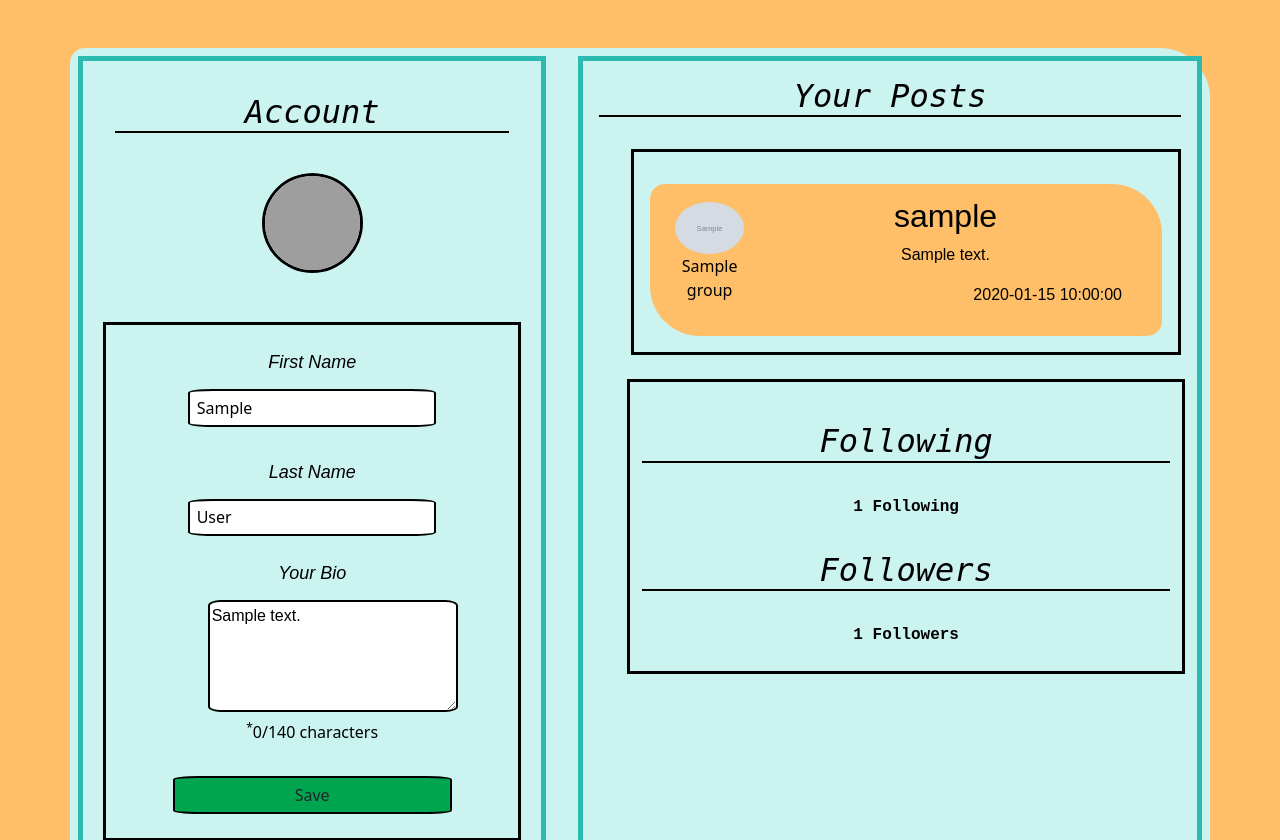
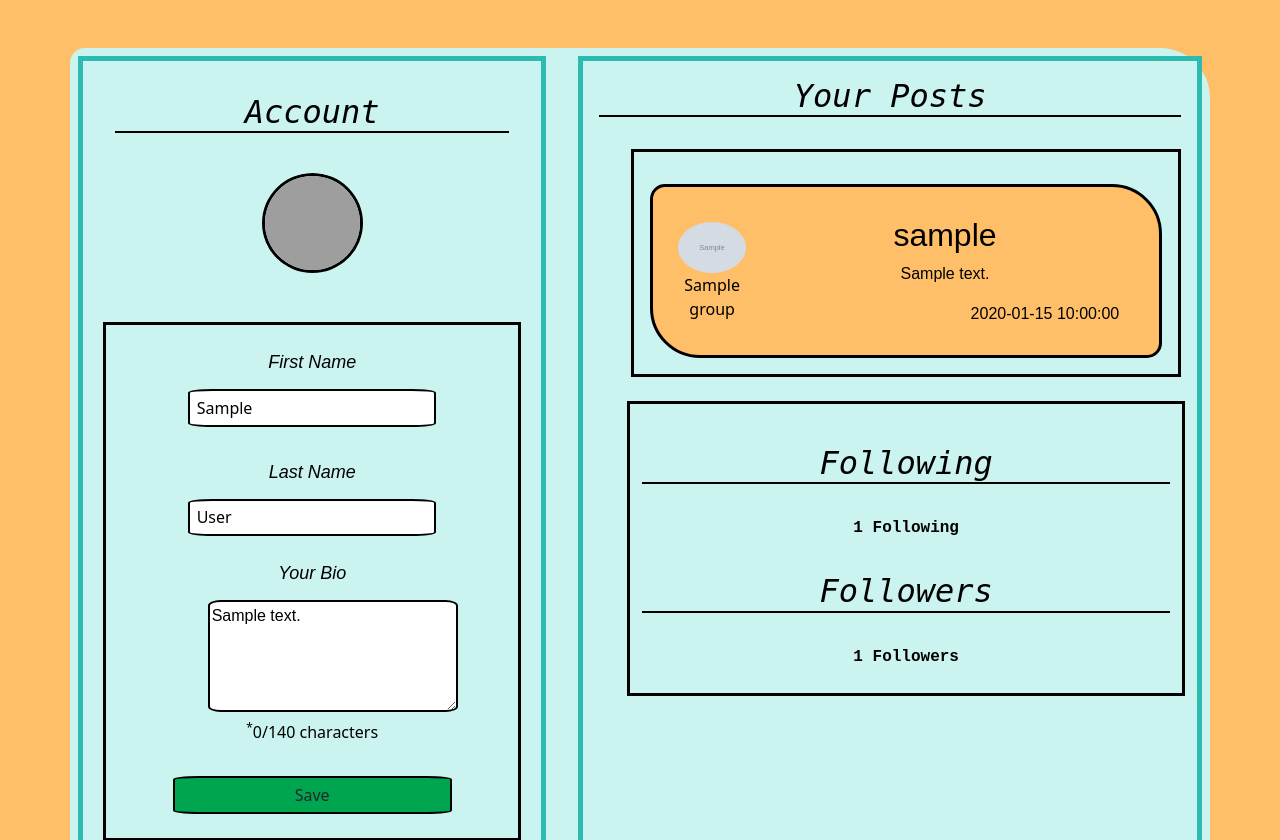
Before and after one commit to sael17/TechExchange-S22-TeamLorem, a Flask app: page /account in a window 1280 px wide. Shown: the top 840 px of the page. Run offline with Flask 2, Linux system fonts and the light colour scheme; the visitor is signed in with stand-in values (Sample User, id 1); grey boxes marked "Sample" are stand-in pictures; a database or web service that is not in the repository returns one stand-in record (values such as "Sample title"); some libraries are stand-ins or nearby versions; grey boxes are pictures that could not be loaded.

Commit message:
Last LAST PUSHH

```diff
--- a/static/css/account.css
+++ b/static/css/account.css
@@ -348,4 +348,5 @@ label {
 
 #posts{
 	background-color: var(--color-primary) !important;
+	border: 3px solid var(--color-black) !important;
 }
--- a/static/css/groups.css
+++ b/static/css/groups.css
@@ -35,7 +35,6 @@ a.group-name:hover {
 .group-creator {
     color: var(--color-black);
     text-align: center;
-    text-transform: capitalize;
     text-decoration: underline;
     font-size: large;
     font-family: revert;
```
